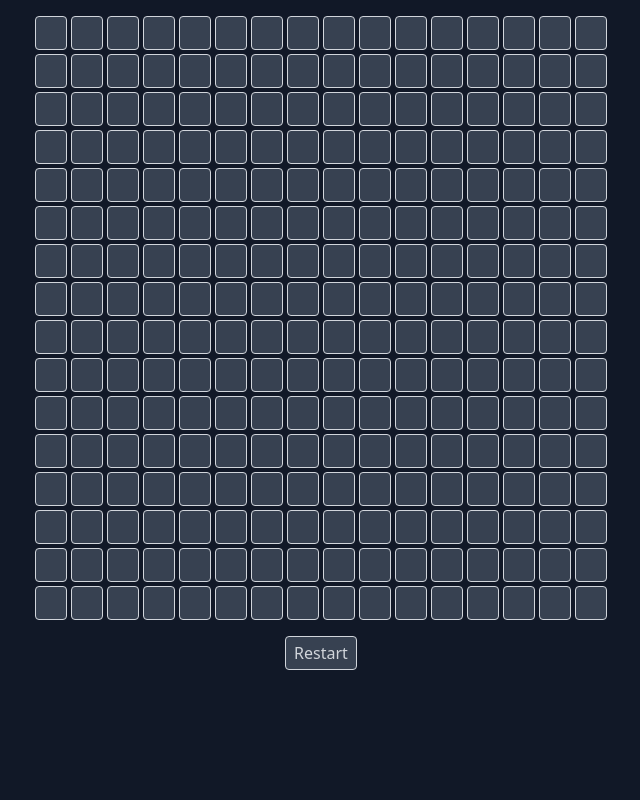
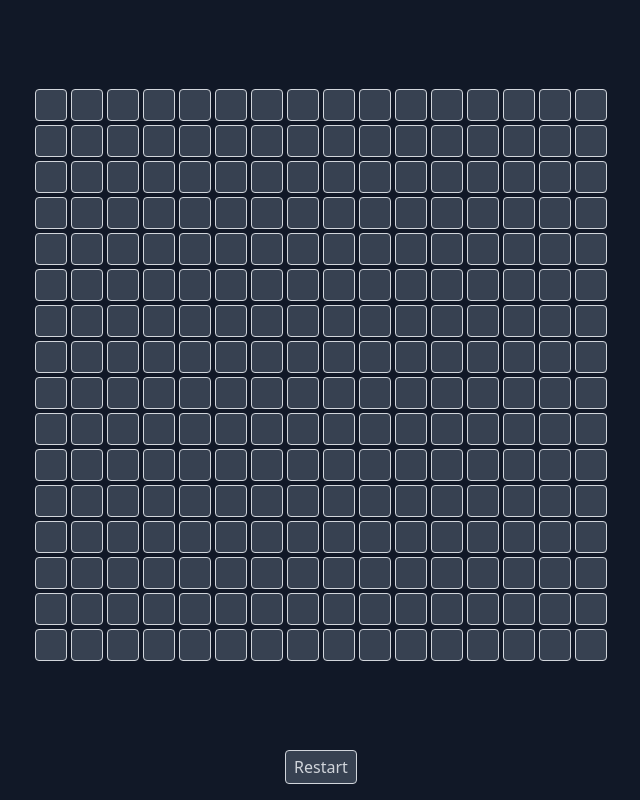
Before and after one commit to Zertz/minesweeper, a React (Vite) app: page / in a window 1280 px wide. Both pictures are taken after a click on the button "Start". Shown: the whole page, without its empty margins (319-959 px from the left). Built offline with nearby package versions, Linux system fonts and the light colour scheme.

Commit message:
Render fewer DOM elements

```diff
--- a/index.html
+++ b/index.html
@@ -10,7 +10,7 @@
     <title>Minesweeper</title>
   </head>
   <body style="background-color: rgb(17, 24, 39)">
-    <div id="root"></div>
+    <div id="root" class="flex flex-col gap-4 py-4"></div>
     <script type="module" src="/src/main.tsx"></script>
   </body>
 </html>
--- a/src/App.tsx
+++ b/src/App.tsx
@@ -84,9 +84,8 @@ export default function App() {
 
   if (!board) {
     return (
-      <div className="absolute inset-0 flex flex-col items-center justify-center gap-4 py-4">
       <form
-          className="flex items-center gap-2 px-4 text-gray-300"
+        className="m-auto flex items-center gap-2 px-4 text-gray-300"
         onSubmit={(e) => {
           e.preventDefault();
 
@@ -122,7 +121,6 @@ export default function App() {
           Start
         </button>
       </form>
-      </div>
     );
   }
 
@@ -227,9 +225,9 @@ export default function App() {
   };
 
   return (
-    <div className="flex flex-col gap-4 py-4">
+    <>
       <div
-        className="mx-auto grid w-min select-none gap-1 px-4 text-center"
+        className="m-auto grid w-min select-none gap-1 px-4 text-center"
         style={{
           gridTemplateRows: `repeat(${boardSize}, 1fr)`,
           gridTemplateColumns: `repeat(${boardSize}, 1fr)`,
@@ -239,14 +237,12 @@ export default function App() {
           <button
             key={`${x},${y}`}
             className={[
-              "flex aspect-square w-8 items-center justify-center rounded border border-gray-300 p-1 transition-colors",
+              "cell",
               state !== "visible"
-                ? "bg-gray-700 hover:border-gray-200 hover:bg-gray-600"
+                ? "h"
                 : type === "bomb"
                 ? "bg-red-300"
-                : [
-                    "text-gray-900",
-                    value === 0
+                : value === 0
                 ? "bg-gray-300"
                 : value === 1
                 ? "bg-orange-100"
@@ -255,7 +251,6 @@ export default function App() {
                 : value === 3
                 ? "bg-orange-300"
                 : "bg-orange-400",
-                  ].join(" "),
             ].join(" ")}
             disabled={state === "visible"}
             onClick={() => revealCell(id)}
@@ -264,25 +259,24 @@ export default function App() {
 
               flagCell(id);
             }}
-            type="button"
           >
-            {state === "hidden" ? (
-              <span className="invisible">💣</span>
-            ) : state === "flag" ? (
-              <span>⛳️</span>
-            ) : (
-              <span>{type === "bomb" ? "💣" : value || null}</span>
-            )}
+            {state === "hidden"
+              ? null
+              : state === "flag"
+              ? "⛳️"
+              : type === "bomb"
+              ? "💣"
+              : value || null}
           </button>
         ))}
       </div>
       <button
-        className="self-center rounded border border-gray-300 bg-gray-700 px-2 py-1 text-gray-300 transition-colors hover:border-gray-200 hover:bg-gray-600"
+        className="sticky left-1/2 -translate-x-1/2 self-center rounded border border-gray-300 bg-gray-700 px-2 py-1 text-gray-300 transition-colors hover:border-gray-200 hover:bg-gray-600"
         onClick={() => setBoard(undefined)}
         type="button"
       >
         Restart
       </button>
-    </div>
+    </>
   );
 }
--- a/src/tailwind.css
+++ b/src/tailwind.css
@@ -2,6 +2,20 @@
 @tailwind components;
 @tailwind utilities;
 
+html,
+body,
+#root {
+  @apply min-h-screen;
+}
+
 input:invalid + button {
   @apply pointer-events-none opacity-75;
 }
+
+.cell {
+  @apply flex aspect-square w-8 items-center justify-center rounded border border-gray-300 text-gray-900 transition-colors;
+}
+
+.cell.h {
+  @apply bg-gray-700 hover:border-gray-200 hover:bg-gray-600;
+}
```
Lines whose indentation alone changed are shown as unchanged.
